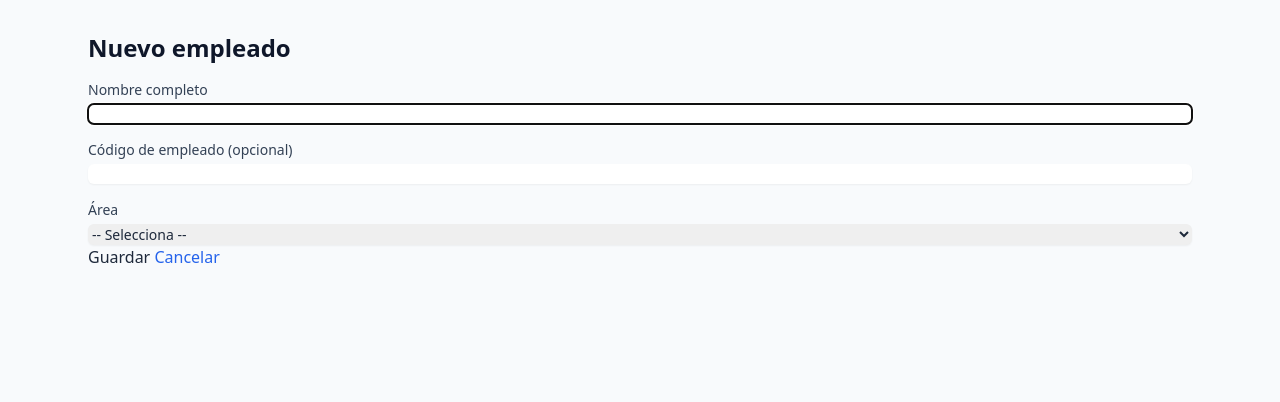
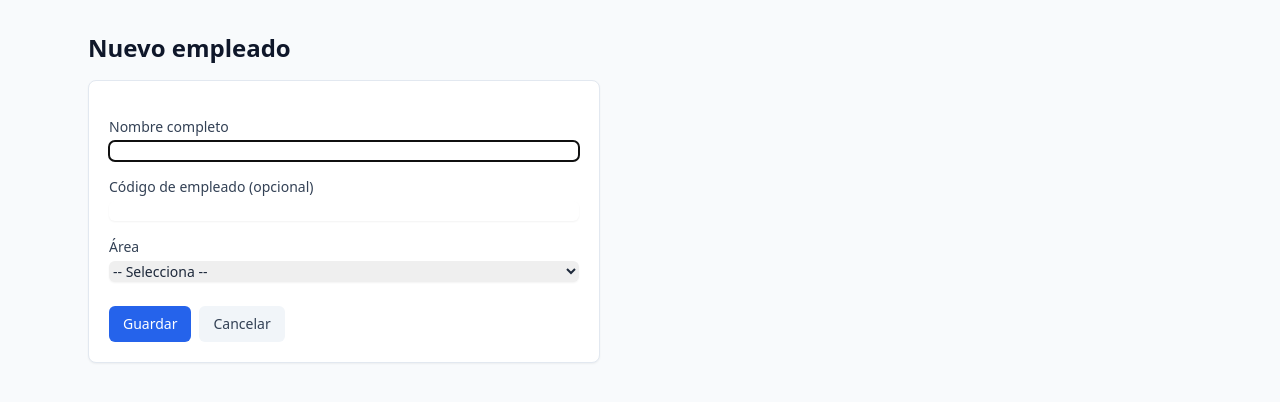
Before and after one commit to AngelsxRod/gestion-equipos-computo, a PHP site: page /empleados/crear.php in a window 1280 px wide. Shown: the part 54-456 px from the top of the page. Run offline with PHP 8.4, Linux system fonts and the light colour scheme; the visitor is signed in with stand-in values (Sample User, id 1); data that the repository does not hold is empty.

Commit message:
feat: rediseñar gestión de empleados con Tailwind

```diff
--- a/public/empleados/crear.php
+++ b/public/empleados/crear.php
@@ -35,8 +35,8 @@ $titulo = 'Nuevo empleado';
 require __DIR__ . '/../partials/layout_inicio.php';
 ?>
 <h1>Nuevo empleado</h1>
-<?php if ($error): ?><div class="flash error"><?= e($error) ?></div><?php endif; ?>
-<form method="post" class="formulario">
+<?php if ($error): ?><div class="flash-error"><?= e($error) ?></div><?php endif; ?>
+<form method="post" class="card max-w-lg">
     <?= Csrf::campoHtml() ?>
     <label for="nombre_completo">Nombre completo</label>
     <input type="text" id="nombre_completo" name="nombre_completo" value="<?= e($_POST['nombre_completo'] ?? '') ?>" required autofocus>
@@ -52,9 +52,9 @@ require __DIR__ . '/../partials/layout_inicio.php';
         <?php endforeach; ?>
     </select>
 
-    <div class="acciones">
-        <button type="submit">Guardar</button>
-        <a class="boton secundario" href="/empleados/listar.php">Cancelar</a>
+    <div class="mt-6 flex gap-2">
+        <button type="submit" class="btn-primary">Guardar</button>
+        <a class="btn-secondary" href="/empleados/listar.php">Cancelar</a>
     </div>
 </form>
 <?php require __DIR__ . '/../partials/layout_fin.php'; ?>
--- a/public/empleados/listar.php
+++ b/public/empleados/listar.php
@@ -16,9 +16,10 @@ require __DIR__ . '/../partials/layout_inicio.php';
 ?>
 <h1>Empleados</h1>
 <?php if ($esAdmin): ?>
-    <p><a class="boton" href="/empleados/crear.php">+ Nuevo empleado</a></p>
+    <p><a class="btn-primary" href="/empleados/crear.php">+ Nuevo empleado</a></p>
 <?php endif; ?>
-<table>
+<div class="table-wrap">
+<table class="table-base">
     <thead>
         <tr>
             <th>Nombre</th>
@@ -49,4 +50,5 @@ require __DIR__ . '/../partials/layout_inicio.php';
         <?php endif; ?>
     </tbody>
 </table>
+</div>
 <?php require __DIR__ . '/../partials/layout_fin.php'; ?>
```
Also changed, not shown: public/empleados/editar.php (+5 -5 lines), public/empleados/eliminar.php (+4 -4 lines).
